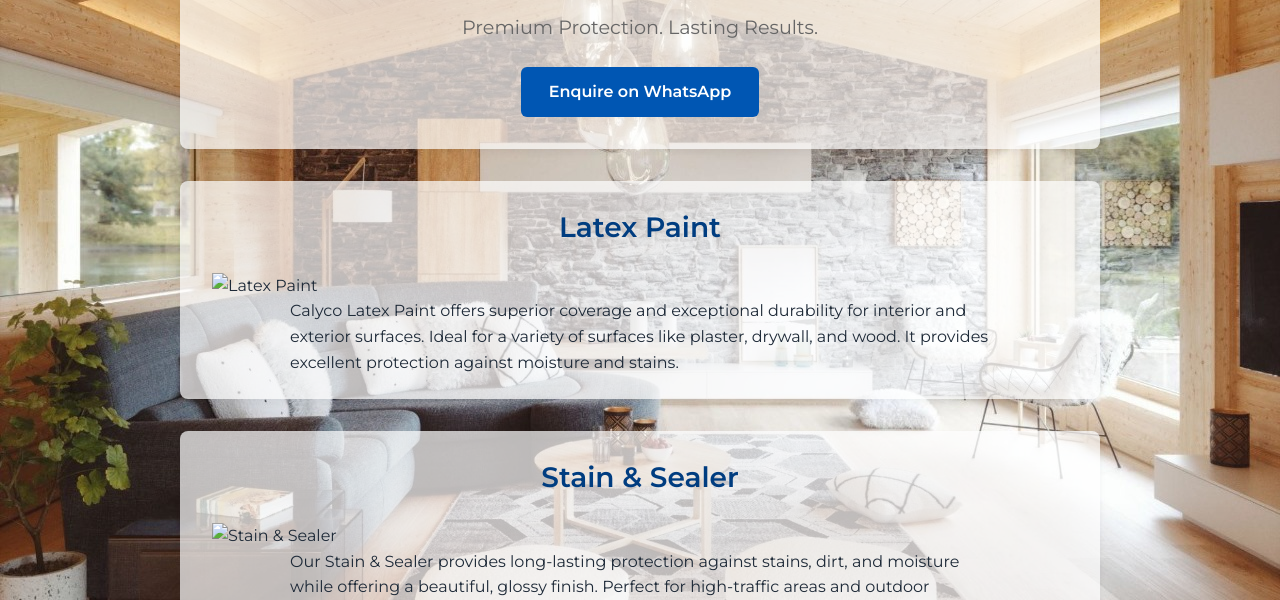
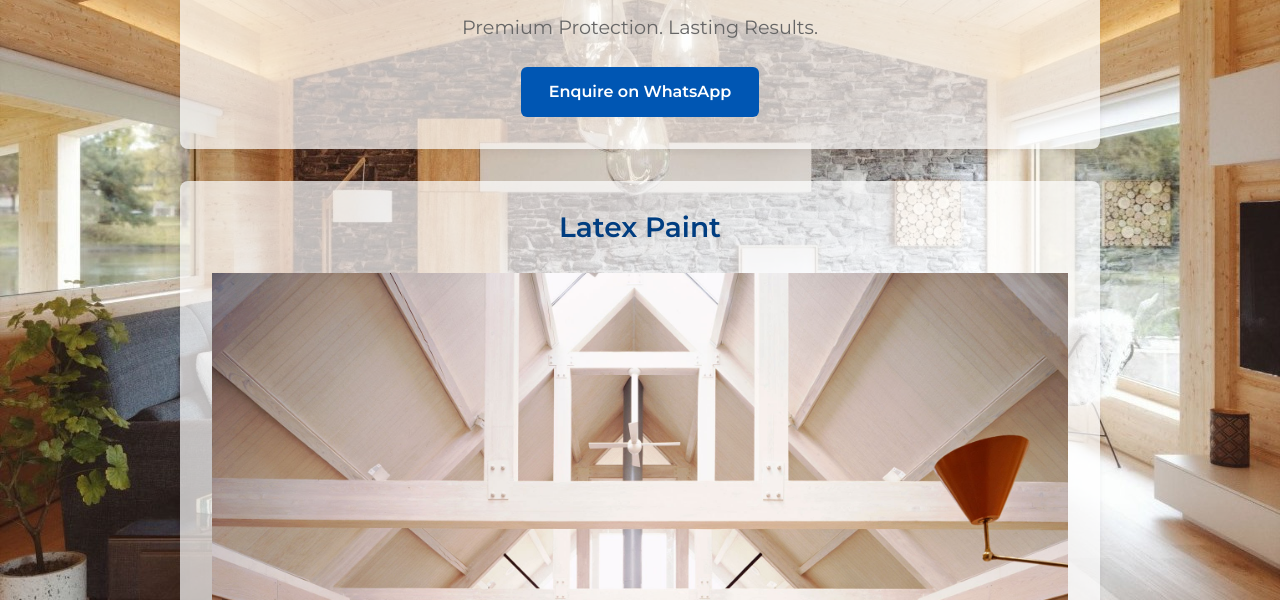
Before and after one commit to karthikrapelli/Calycopaints, a plain HTML site: page index.html in a window 1280 px wide. Shown: the part 200-800 px from the top of the page. Drawn offline with Linux system fonts and the light colour scheme.

Commit message:
Update index.html

```diff
--- a/index.html
+++ b/index.html
@@ -220,14 +220,14 @@
   <!-- LATEX PAINT SECTION -->
   <section id="latex">
     <h2>Latex Paint</h2>
-    <img src="latex-paint.jpg" alt="Latex Paint" style="max-width: 100%; height: auto;" />
+    <img src="latex.jpg" alt="Latex Paint" style="max-width: 100%; height: auto;" />
     <p>Calyco Latex Paint offers superior coverage and exceptional durability for interior and exterior surfaces. Ideal for a variety of surfaces like plaster, drywall, and wood. It provides excellent protection against moisture and stains.</p>
   </section>
 
   <!-- STAIN & SEALER SECTION -->
   <section id="sealer">
     <h2>Stain & Sealer</h2>
-    <img src="stain-sealer.jpg" alt="Stain & Sealer" style="max-width: 100%; height: auto;" />
+    <img src="Sealer.jpg" alt="Stain & Sealer" style="max-width: 100%; height: auto;" />
     <p>Our Stain & Sealer provides long-lasting protection against stains, dirt, and moisture while offering a beautiful, glossy finish. Perfect for high-traffic areas and outdoor applications.</p>
   </section>
 
```
